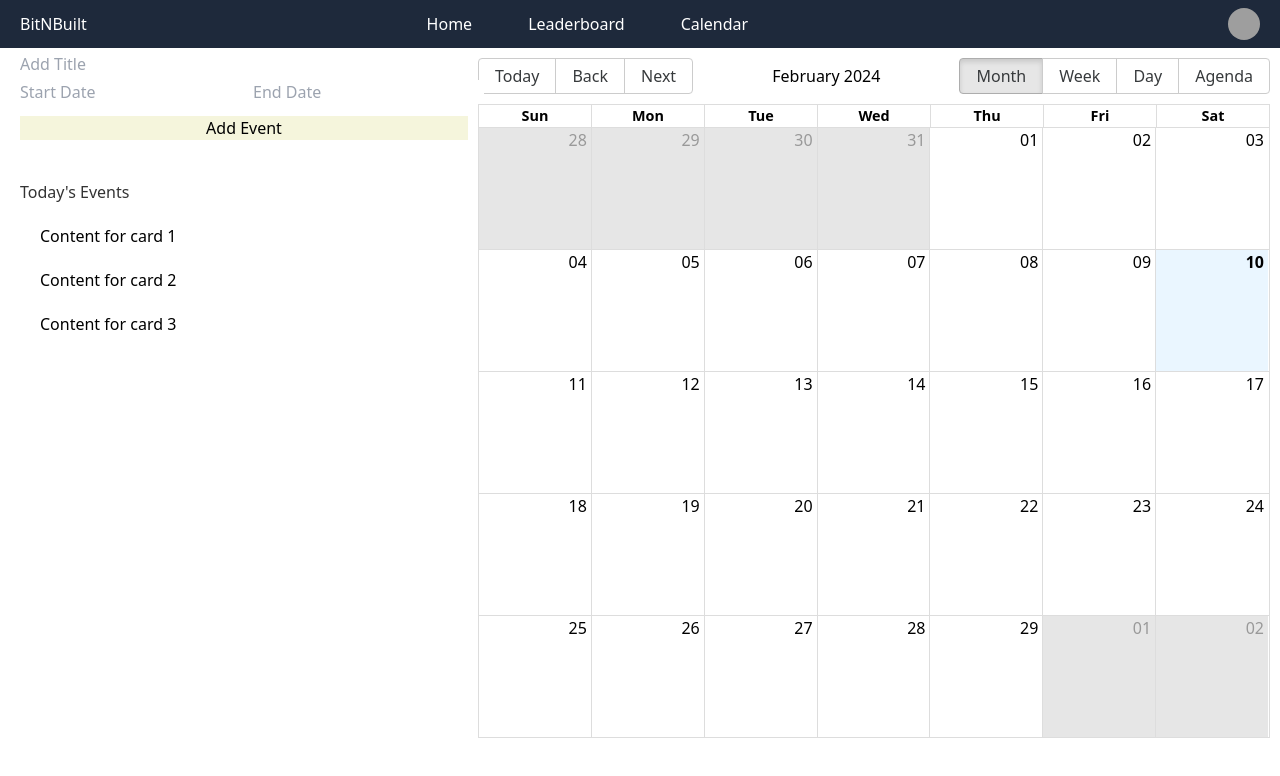
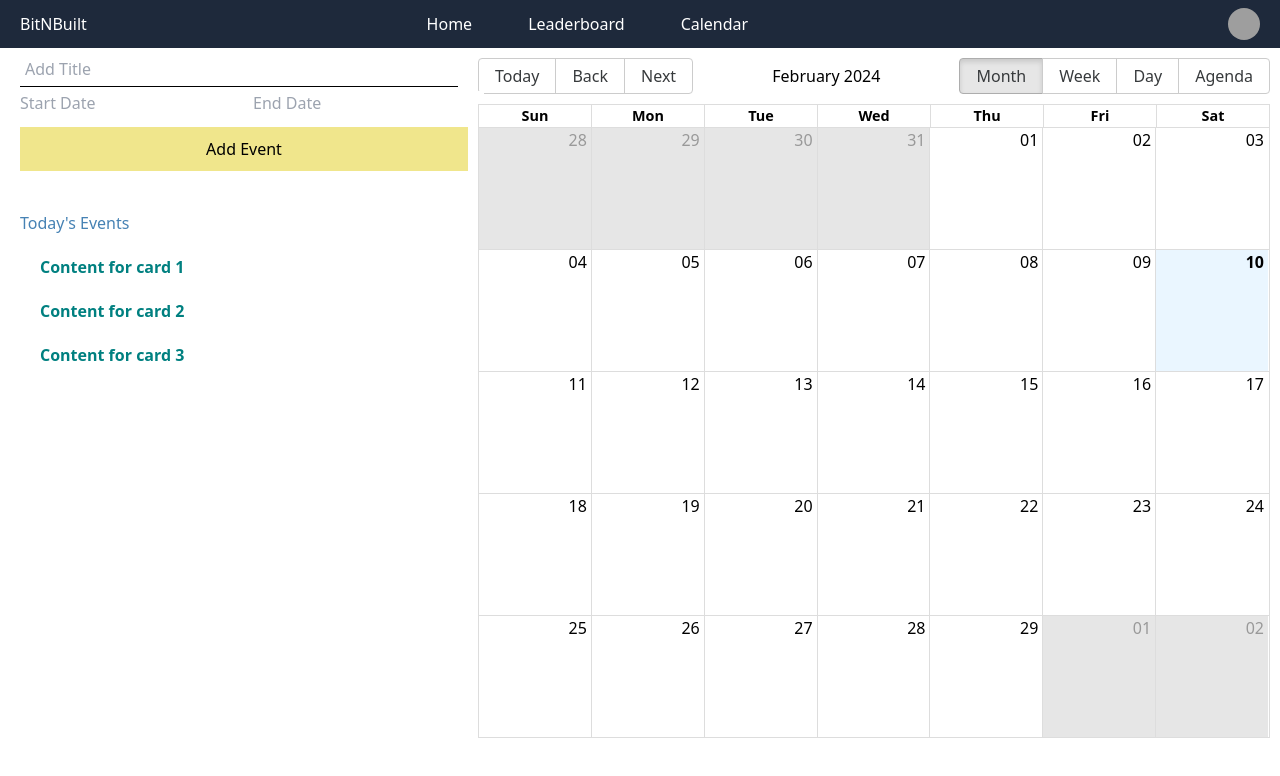
Before and after one commit to Aditya-1708/BITnBUILD-Project, a React (Create React App) app in the folder USERAPP/client/: page /calendar in a window 1280 px wide. Shown: the top 776 px of the page. Built offline with nearby package versions, Linux system fonts and the light colour scheme; grey boxes are pictures that could not be loaded.

Commit message:
Beautifying the code

```diff
--- a/USERAPP/client/src/pages/MyCalendar.js
+++ b/USERAPP/client/src/pages/MyCalendar.js
@@ -1,10 +1,11 @@
 import { format, getDay, parse, startOfWeek } from "date-fns";
 import React, { useState } from "react";
 import { Calendar, dateFnsLocalizer } from "react-big-calendar";
+import DatePicker from "react-datepicker";
+import { useNavigate } from "react-router-dom";
+
 import "react-big-calendar/lib/css/react-big-calendar.css";
-import DatePicker from "react-datepicker";
 import "react-datepicker/dist/react-datepicker.css";
-import { useNavigate } from "react-router-dom";
 
 const locales = {
   "en-US": require("date-fns/locale/en-US"),
@@ -54,7 +55,7 @@ const MyCalendar = () => {
   ];
 
   const handleCardClick = (card) => {
-    navigate(`/registerpage/`, { state: {card:card } });
+    navigate(`/registerpage/`, { state: { card: card } });
   };
 
   return (
@@ -65,7 +66,7 @@ const MyCalendar = () => {
             <input
               type="text"
               placeholder="Add Title"
-              style={{ marginRight: "10px" }}
+              style={{ marginRight: "10px", padding: "5px", border: "none", borderBottom: "1px solid black" }}
               value={newEvent.title}
               onChange={(e) =>
                 setNewEvent({ ...newEvent, title: e.target.value })
@@ -76,28 +77,28 @@ const MyCalendar = () => {
             <div className="flex flex-col">
               <DatePicker
                 placeholderText="Start Date"
-                style={{ marginRight: "10px" }}
+                style={{ marginRight: "10px", padding: "5px", border: "none", borderBottom: "1px solid black" }}
                 selected={newEvent.start}
                 onChange={(start) => setNewEvent({ ...newEvent, start })}
-              ></DatePicker>
+              />
             </div>
             <div style={{ marginLeft: "2px" }} className="flex flex-col">
               <DatePicker
                 placeholderText="End Date"
                 selected={newEvent.end}
                 onChange={(end) => setNewEvent({ ...newEvent, end })}
-              ></DatePicker>
+              />
             </div>
           </div>
           <div style={{ marginTop: "12px" }} className="flex flex-col">
             <button
-              style={{ backgroundColor: "beige" }}
+              style={{ backgroundColor: "#F0E68C", padding: "10px", border: "none", cursor: "pointer" }}
               onClick={handleAddEvent}
             >
               Add Event
             </button>
           </div>
-          <h2 style={{ marginTop: "40px" }} className="flex justify-start">
+          <h2 style={{ marginTop: "40px", color: "#4682B4" }} className="flex justify-start">
             Today's Events
           </h2>
           <div
@@ -111,7 +112,7 @@ const MyCalendar = () => {
                 style={{ marginBottom: "20px", cursor: "pointer" }}
                 onClick={() => handleCardClick(card)}
               >
-                <p>{card.content}</p>
+                <p style={{ color: "#008080", fontWeight: "bold" }}>{card.content}</p>
               </div>
             ))}
           </div>
@@ -124,7 +125,7 @@ const MyCalendar = () => {
             endAccessor="end"
             style={{ height: "85vh", margin: "10px" }}
             onSelectEvent={handleDeleteEvent}
-          ></Calendar>
+          />
         </div>
       </div>
       {/* Mapping cardData and rendering each card */}
```
